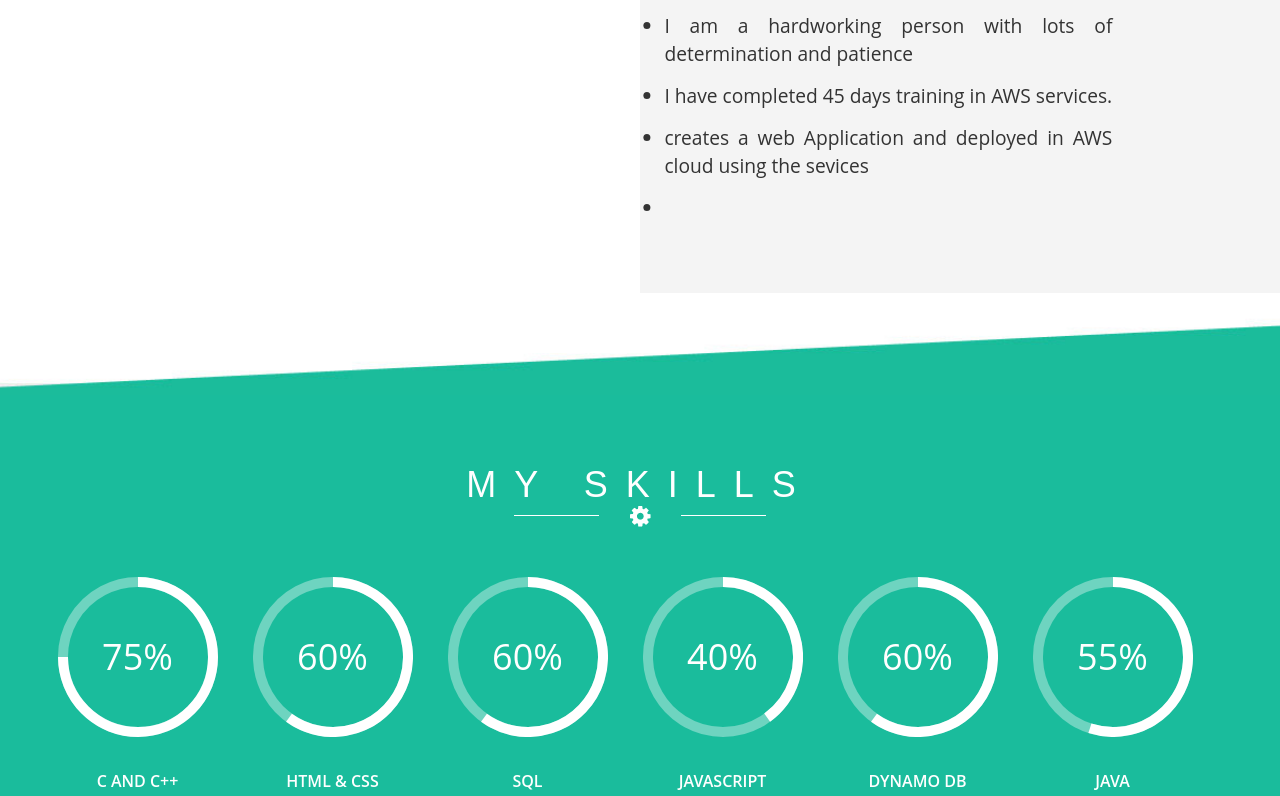
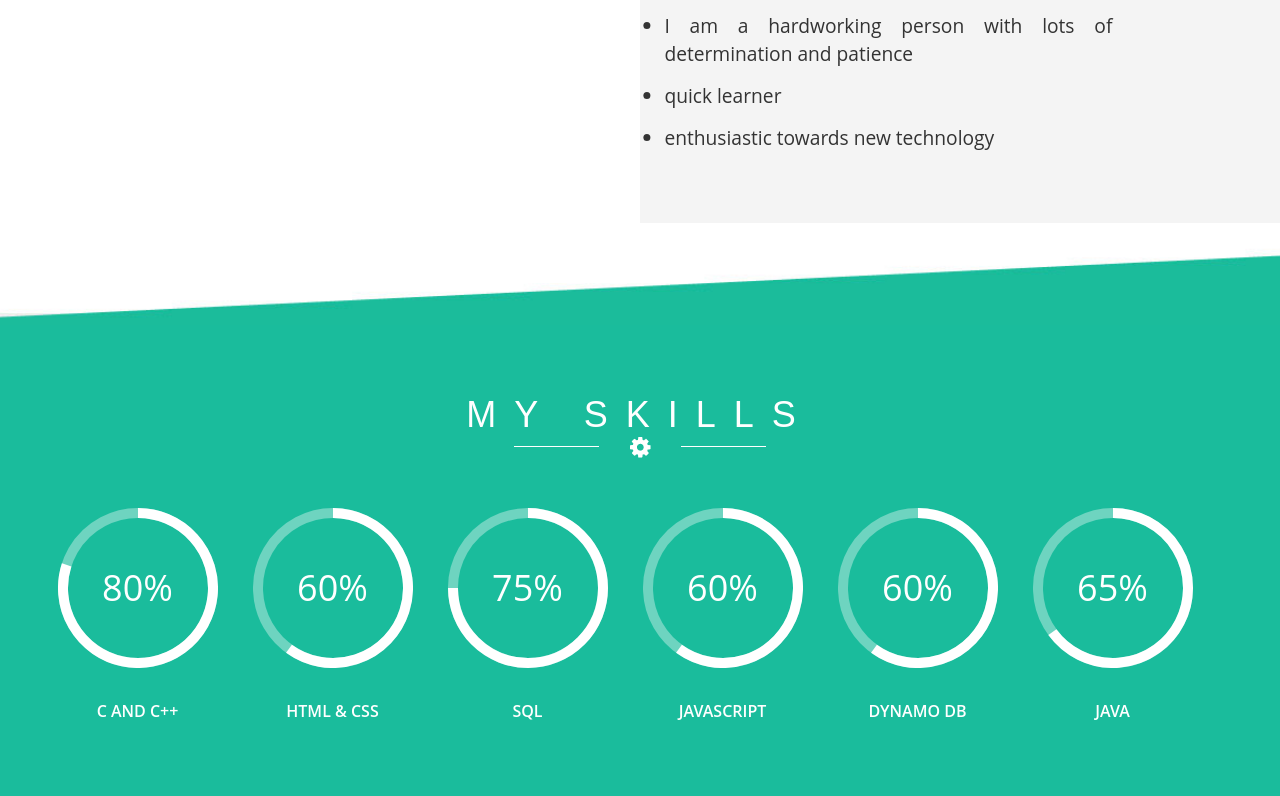
Before and after one commit to sudheerare/sudheerare1.github.io, a plain HTML site: page index.html in a window 1280 px wide. Shown: the part 1051-1847 px from the top of the page. Drawn offline with nearby package versions, Linux system fonts and the light colour scheme.

Commit message:
Add files via upload

```diff
--- a/index.html
+++ b/index.html
@@ -78,7 +78,7 @@
 						</li>
 						<li>
 							<ul class="address-text">
-							<li><b>Date of birth</b></li>
+							<li><b>Date of Birth</b></li>
 							<li>14-07-1998</li>
 							</ul>
 						</li>
@@ -113,8 +113,8 @@
 					    <li>I am a person with determination, social responsibility.
 						I always uphold my ethical values at all situations</li>
 <li>I am a hardworking person with lots of determination and patience</li>
-<li>I have completed 45 days training in AWS services.</li>
-<li>creates a web Application and deployed in AWS cloud using the sevices<li><br>
+<li>quick learner</li>
+<li>enthusiastic towards new technology</li>
 </ul>
 				</div>
 			</div>
@@ -255,7 +255,7 @@ A software which is used for billing calculations in pharmacy system.It also sto
 					var colors = [
 							['#6ed4c0', '#ffffff'], ['#6ed4c0', '#ffffff'], ['#6ed4c0', '#ffffff'], ['#6ed4c0', '#ffffff'], ['#6ed4c0', '#ffffff'], ['#6ed4c0', '#ffffff']
 						];
-					var percentage=[75,60,60,40,60,55];
+					var percentage=[80,60,75,60,60,65];
 					for (var i = 1; i <7; i++)
 					 {
 						var child = document.getElementById('circles-' + i);
```
